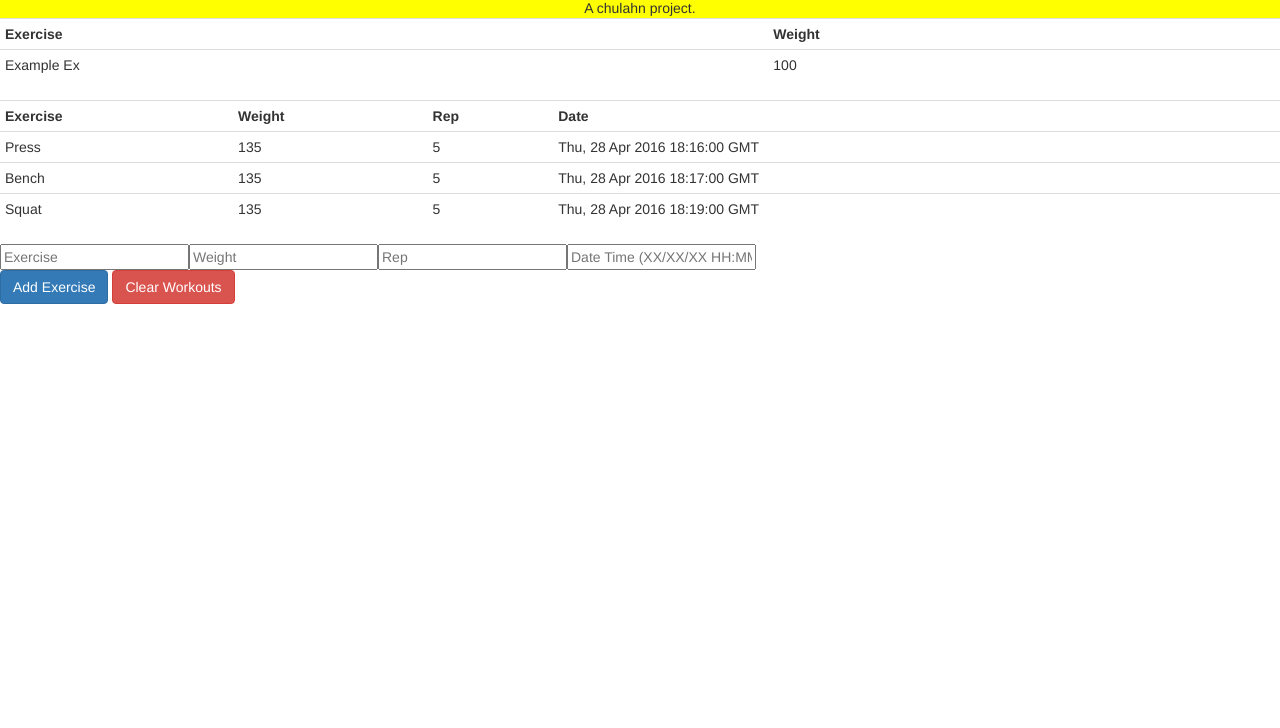
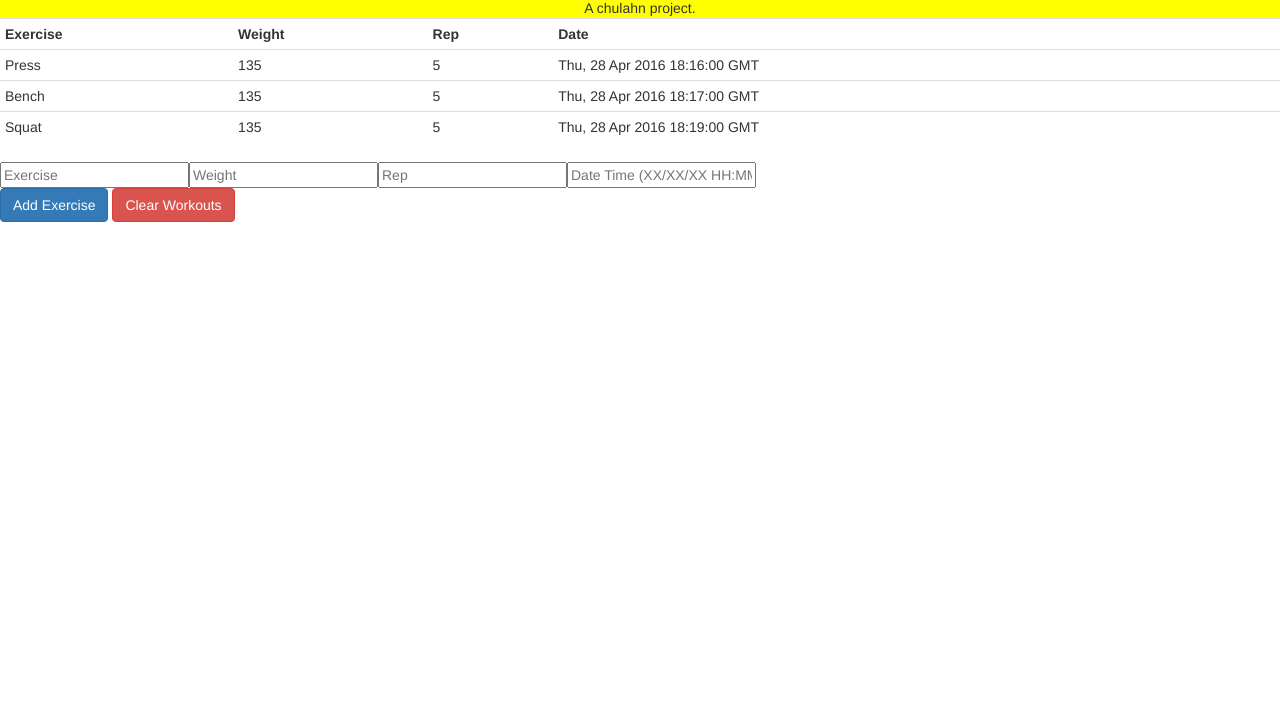
Before and after one commit to chulahn/Exercise-Journal, a website: page index.html in a window 1280 px wide. Shown: the part 72-800 px from the top of the page. Drawn offline with nearby package versions, Linux system fonts and the light colour scheme.

Commit message:
remove old html

```diff
--- a/index.html
+++ b/index.html
@@ -16,19 +16,6 @@
     <h1>Exercise Logger</h1>
     A chulahn project.
   </header>
-
-  <section class="workout">
-    <table class="table table-condensed exerciseList">
-      <tr>
-        <th>Exercise</th>
-        <th>Weight</th>
-      </tr>
-      <tr>
-        <td>Example Ex</td>
-        <td>100</td>
-      </tr>
-    </table>
-  </section>
 
   <section class="workout">
     <table class="table table-condensed exerciseList">
```
